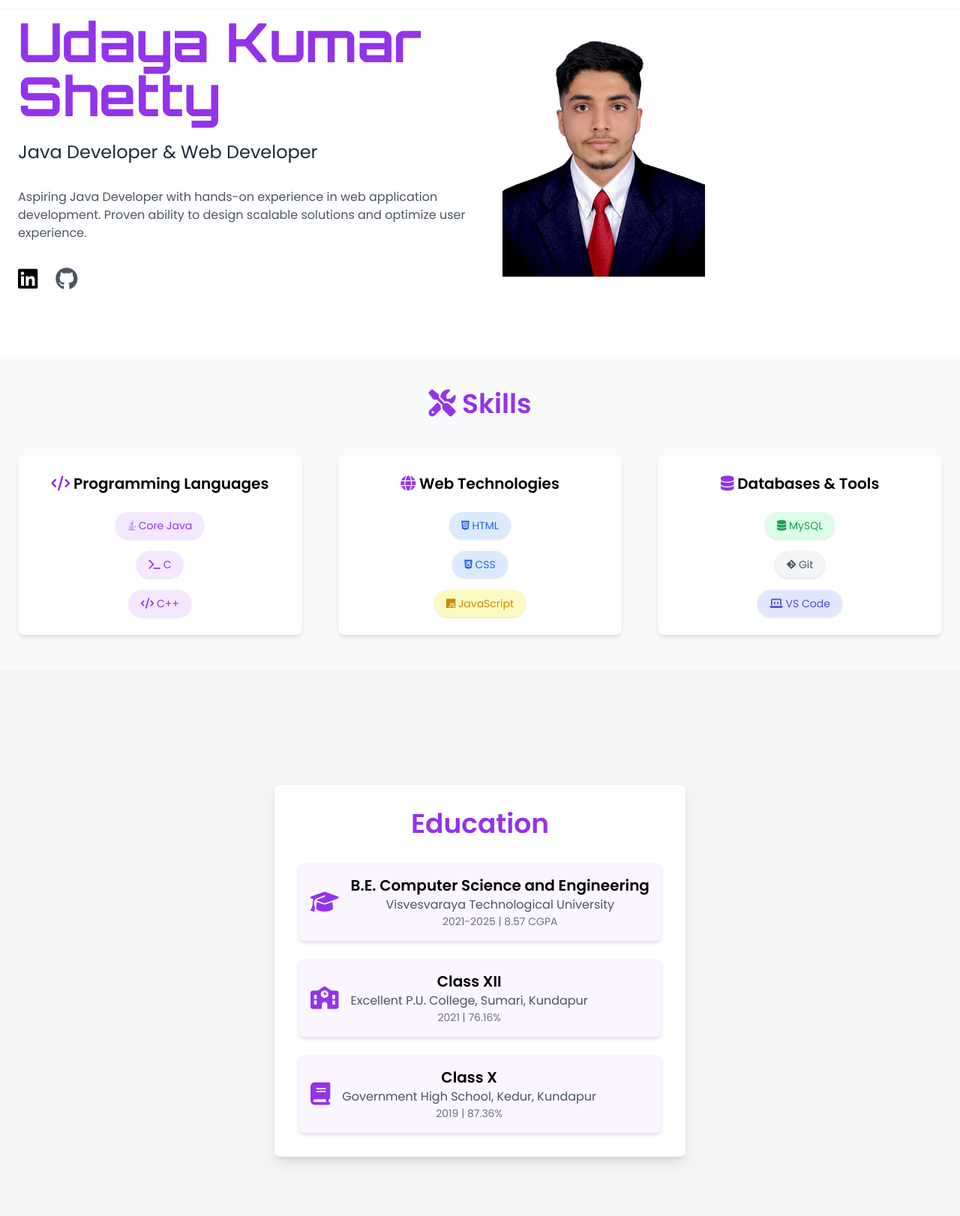
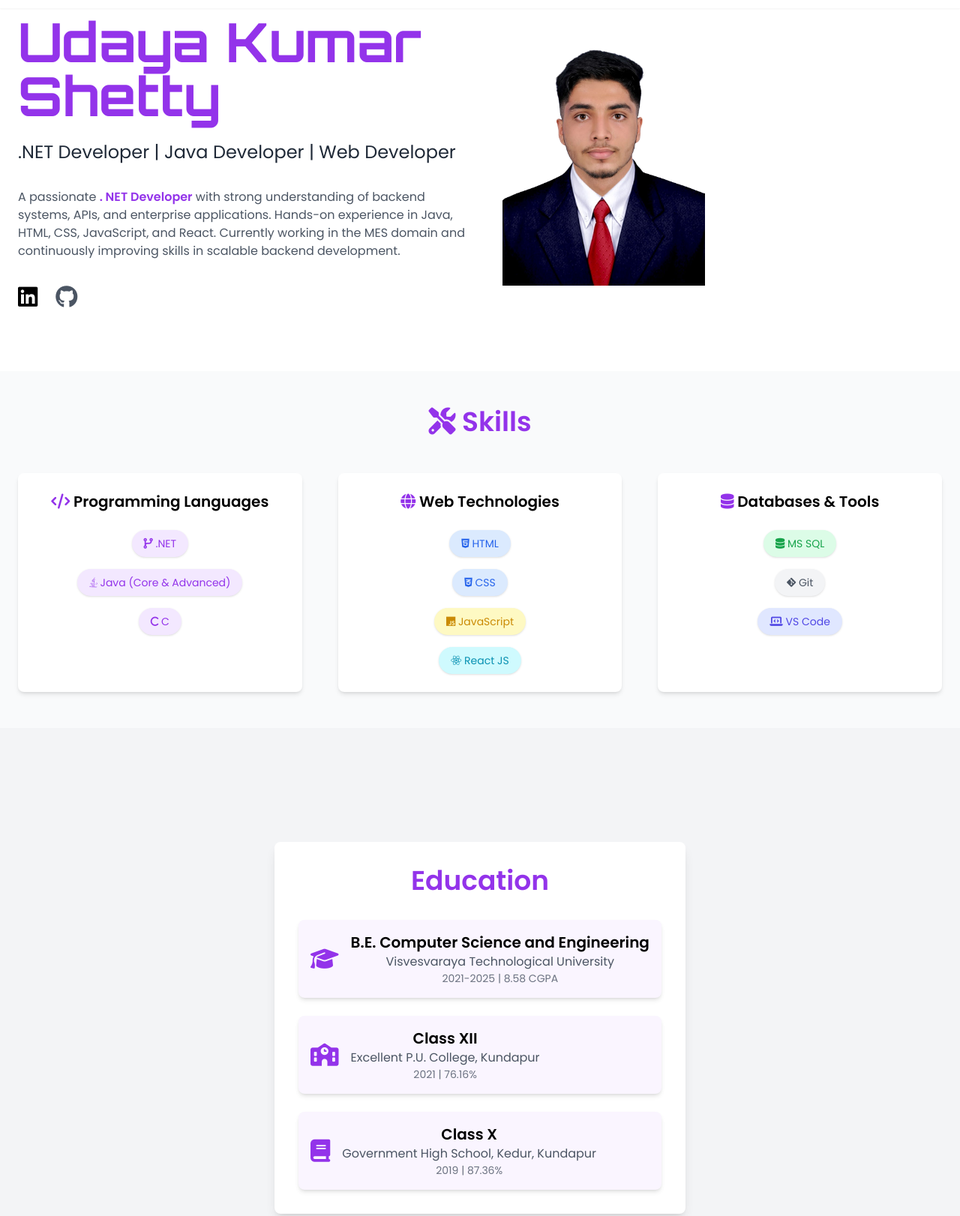
Before and after one commit to udayshetty770/MyPortfolio_MobileView, a plain HTML site: page index.html in a window 1280 px wide. Shown: the part 61-1683 px from the top of the page at 75% size. Drawn offline with nearby package versions, Linux system fonts and the light colour scheme.

Commit message:
New Update

```diff
--- a/index.html
+++ b/index.html
@@ -3,7 +3,7 @@
 <head>
     <meta charset="UTF-8">
     <meta name="viewport" content="width=device-width, initial-scale=1.0">
-    <title>Udaya Kumar Shetty - Java Developer Portfolio</title>
+    <title>Udaya Kumar Shetty - .NET Developer Portfolio</title>
     <script src="https://cdn.tailwindcss.com"></script>
     <link href="https://fonts.googleapis.com/css2?family=Orbitron:wght@400;700&family=Poppins:wght@300;400;500;600&display=swap" rel="stylesheet">
     <link rel="stylesheet" href="https://cdnjs.cloudflare.com/ajax/libs/font-awesome/6.4.0/css/all.min.css">
@@ -111,11 +111,13 @@
                     Udaya Kumar Shetty
                 </h1>
                 <p class="text-2xl text-gray-800 mb-8">
-                    Java Developer & Web Developer
+                    .NET Developer | Java Developer | Web Developer
                 </p>
                 <p class="text-gray-600 mb-8">
-                    Aspiring Java Developer with hands-on experience in web application development.
-                    Proven ability to design scalable solutions and optimize user experience.
+                A passionate <span class="font-semibold text-purple-600">. NET Developer</span>
+                with strong understanding of backend systems, APIs, and enterprise applications.
+                Hands-on experience in Java, HTML, CSS, JavaScript, and React.
+                Currently working in the MES domain and continuously improving skills in scalable backend development.
                 </p>
 
                 <!-- Social Icons -->
@@ -145,27 +147,34 @@
         </h2>
         <div class="grid grid-cols-1 md:grid-cols-2 lg:grid-cols-3 gap-12">
 
-            <!-- Programming Languages -->
+             <!-- Programming Languages -->
             <div class="bg-white p-6 rounded-lg shadow-md text-center">
                 <h3 class="text-xl font-semibold mb-6">
                     <i class="fas fa-code text-purple-600"></i> Programming Languages
                 </h3>
                 <ul class="space-y-4">
+
+                    <!-- .NET -->
                     <li class="flex justify-center items-center">
                         <span class="px-4 py-2 bg-purple-100 text-purple-600 rounded-full text-sm shadow">
-                            <i class="fab fa-java"></i> Core Java
+                            <i class="fas fa-code-branch"></i> .NET
                         </span>
                     </li>
+
+                    <!-- Java -->
                     <li class="flex justify-center items-center">
                         <span class="px-4 py-2 bg-purple-100 text-purple-600 rounded-full text-sm shadow">
-                            <i class="fas fa-terminal"></i> C
+                            <i class="fab fa-java"></i> Java (Core & Advanced)
                         </span>
                     </li>
+
+                    <!-- C -->
                     <li class="flex justify-center items-center">
                         <span class="px-4 py-2 bg-purple-100 text-purple-600 rounded-full text-sm shadow">
-                            <i class="fas fa-code"></i> C++
+                            <i class="fas fa-c"></i> C
                         </span>
                     </li>
+
                 </ul>
             </div>
 
@@ -190,6 +199,14 @@
                             <i class="fab fa-js"></i> JavaScript
                         </span>
                     </li>
+
+                     <!-- React JS -->
+                    <li class="flex justify-center items-center">
+                        <span class="px-4 py-2 bg-cyan-100 text-cyan-600 rounded-full text-sm shadow">
+                            <i class="fab fa-react"></i> React JS
+                        </span>
+                    </li>
+
                 </ul>
             </div>
 
@@ -201,7 +218,7 @@
                 <ul class="space-y-4">
                     <li class="flex justify-center items-center">
                         <span class="px-4 py-2 bg-green-100 text-green-600 rounded-full text-sm shadow">
-                            <i class="fas fa-database"></i> MySQL
+                            <i class="fas fa-database"></i> MS SQL
                         </span>
                     </li>
                     <li class="flex justify-center items-center">
@@ -237,7 +254,7 @@
                 <div>
                     <h3 class="text-xl font-semibold">B.E. Computer Science and Engineering</h3>
                     <p class="text-gray-600">Visvesvaraya Technological University</p>
-                    <p class="text-sm text-gray-500">2021-2025 | 8.57 CGPA</p>
+                    <p class="text-sm text-gray-500">2021-2025 | 8.58 CGPA</p>
                 </div>
             </div>
 
@@ -246,7 +263,7 @@
                 <i class="fas fa-school text-purple-600 text-3xl"></i>
                 <div>
                     <h3 class="text-xl font-semibold">Class XII</h3>
-                    <p class="text-gray-600">Excellent P.U. College, Sumari, Kundapur</p>
+                    <p class="text-gray-600">Excellent P.U. College, Kundapur</p>
                     <p class="text-sm text-gray-500">2021 | 76.16%</p>
                 </div>
             </div>
@@ -350,7 +367,7 @@
             <!-- Project 4: UdayCo Shopping – Java Web Application -->
             <div class="bg-white p-6 rounded-lg shadow-sm">
                 <h3 class="text-xl font-semibold mb-4 flex items-center">
-                    🛍️ UdayCo Shopping – Java Web Application
+                    UdayCo Shopping – Java Web Application
                 </h3>
                 <p class="text-sm text-gray-500 mb-2"><i class="far fa-calendar-alt"></i> 2024</p>
                 <ul class="list-disc list-inside space-y-2">
@@ -475,7 +492,7 @@
                             <h3 class="text-xl font-semibold text-purple-600">Global Quest Technologies</h3>
                         </div>
                     </div>
-                    <span class="text-sm text-gray-500 whitespace-nowrap">Sep 2023 - Present</span>
+                    <span class="text-sm text-gray-500 whitespace-nowrap">Sep 2023 - Jul 2025</span>
                     <ul class="list-disc list-inside space-y-2 text-gray-700">
                         <li>Designed modular applications using Java Streams and Collections</li>
                         <li>Contributed to RESTful API development with Spring Boot</li>
```
